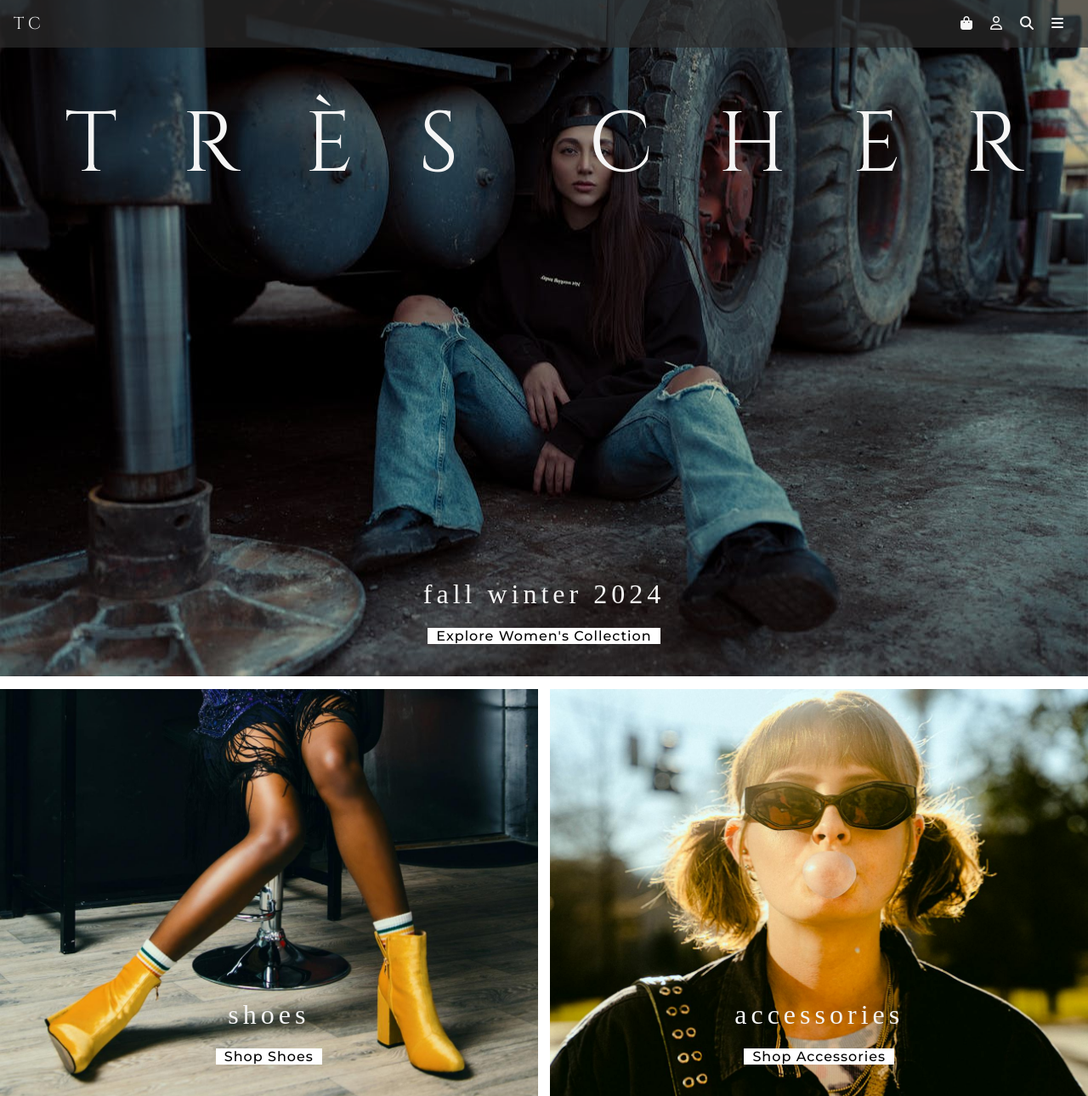
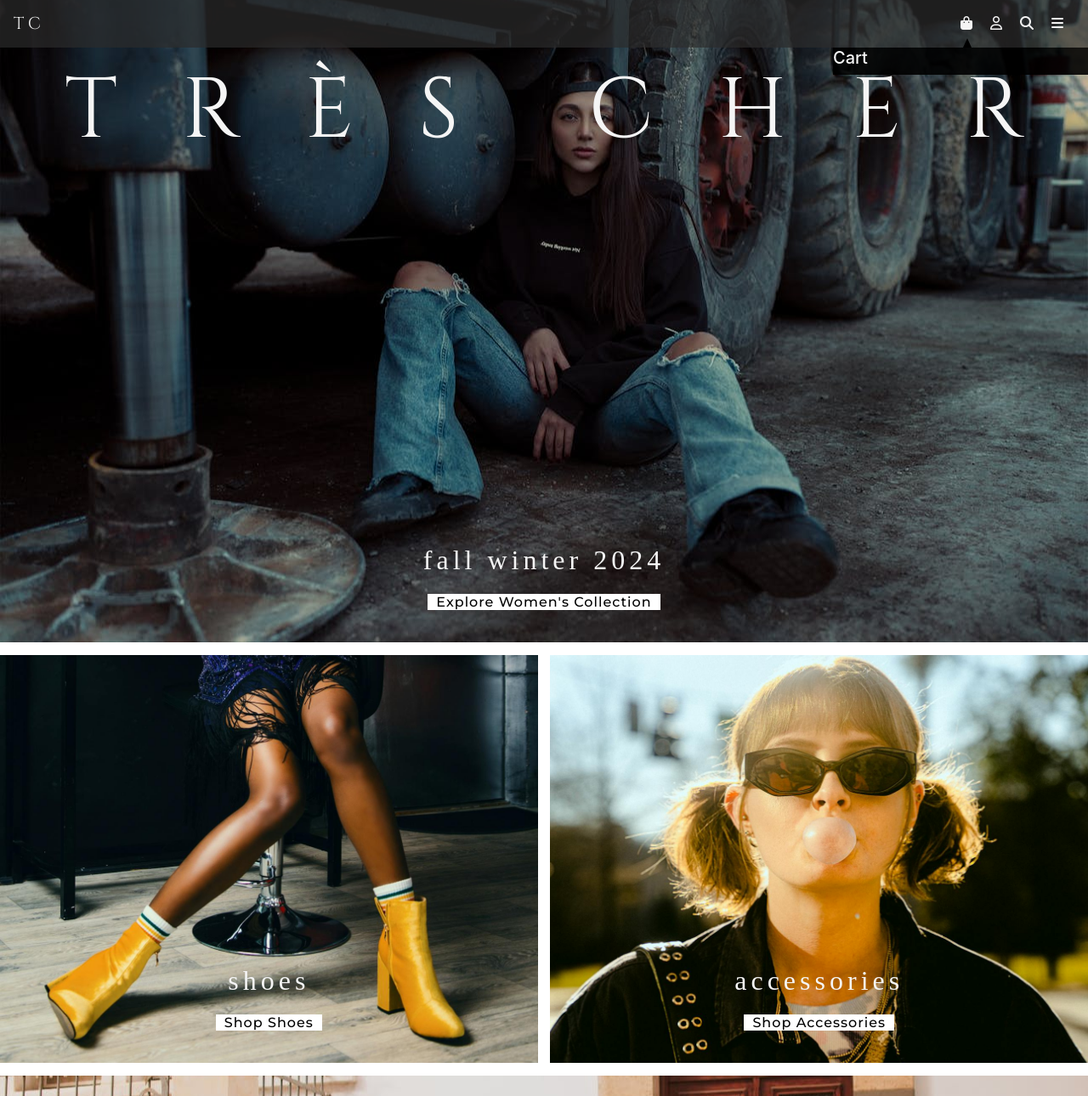
Before and after one commit to P-Worthington/tres-cher-project, a Flask app: page / in a window 1280 px wide. Shown: the top 1290 px of the page at 85% size. Run offline with Flask 3, Linux system fonts and the light colour scheme; some libraries are stand-ins or nearby versions; some web fonts are replaced.

Commit message:
cart popup added

```diff
--- a/static/css/style.css
+++ b/static/css/style.css
@@ -29,7 +29,7 @@
     background-position: center center;
     background-size: cover;
     margin-bottom: 15px;
-    margin-top: -60px;
+    margin-top: -100px;
 }
 
 #hero-bg a, #hero-bg i {
@@ -43,6 +43,32 @@
 
 #store-items {
     background-color: rgba(0, 0, 0, 0.9);
+}
+
+/*navbar popups*/
+
+.triangle {
+    width: 0px;
+    height: 0px;
+    border-style: solid;
+    border-width: 0 5.5px 11px 5.5px;
+    border-color: transparent transparent #000 transparent;
+    transform: rotate(0deg);
+    position: fixed;
+    right: 137px;
+    top: 45px;
+ }
+
+/*cart*/
+#cart {
+    position: sticky;
+    top: 55px;
+    right: -10px;
+    float: right;
+    z-index: 99;
+    background-color: rgba(0, 0, 0, 0.9);
+    width: 300px;
+    color: whitesmoke;
 }
 
 /*title*/
--- a/templates/index.html
+++ b/templates/index.html
@@ -2,21 +2,26 @@
 {% block content %}
 
     <header id="scroll-header">
-        <nav class="navbar navbar-expand-sm navbar-light">
+        <nav class="navbar navbar-expand navbar-light">
             <a class="navbar-brand" href="#">TC</a>
             <button class="navbar-toggler" type="button" data-toggle="collapse" data-target="#navbarNavDropdown" aria-controls="navbarNavDropdown" aria-expanded="false" aria-label="Toggle navigation">
                 <span class="navbar-toggler-icon"></span>
             </button>
             <div class="collapse navbar-collapse" id="navbarNavDropdown">
                 <ul class="navbar-nav ml-auto">
-                    <li class="nav-item active"><a class="nav-link" href="#"><i class="fa-solid fa-bag-shopping"></i> <span class="sr-only">(current)</span></a></li>
-                    <li class="nav-item"><a class="nav-link" href="#"><i class="fa-regular fa-user"></i></a></li>
-                    <li class="nav-item"><a class="nav-link" href="#"><i class="fa-solid fa-magnifying-glass"></i></a></li>
-                    <li class="nav-item"><a class="nav-link" href="#" id="navbarDropdownMenuLink" data-toggle="dropdown" aria-haspopup="true" aria-expanded="false" data-bs-auto-close="outside"><i class="fa-solid fa-bars"></i></a></li>
+                    <li class="nav-item active"><a class="nav-link" href="#"><i class="fa-solid fa-bag-shopping"></i></a></li>
+                    <li class="nav-item"><a class="nav-link" ><i class="fa-regular fa-user"></i></a></li>
+                    <li class="nav-item"><a class="nav-link" ><i class="fa-solid fa-magnifying-glass"></i></a></li>
+                    <li class="nav-item"><a class="nav-link" ><i class="fa-solid fa-bars"></i></a></li>
                 </ul>
             </div>
         </nav>
     </header>
+
+    <div id="cart">
+        <div class="triangle"></div>
+        <h5>Cart</h5>
+    </div>
 
 
     <div id="hero-bg">
@@ -177,5 +182,5 @@
     <script src="https://cdn.jsdelivr.net/npm/popper.js@1.16.0/dist/umd/popper.min.js" integrity="sha384-Q6E9RHvbIyZFJoft+2mJbHaEWldlvI9IOYy5n3zV9zzTtmI3UksdQRVvoxMfooAo" crossorigin="anonymous"></script>
     <script src="https://cdn.jsdelivr.net/npm/bootstrap@4.4.1/dist/js/bootstrap.min.js" integrity="sha384-wfSDF2E50Y2D1uUdj0O3uMBJnjuUD4Ih7YwaYd1iqfktj0Uod8GCExl3Og8ifwB6" crossorigin="anonymous"></script>
     <!--Link own js-->
-    <script src="assets/script/script.js"></script>
+    <script src="../static/js/header.js"></script>
 {% endblock %}
```
Also changed, not shown: static/js/header.js (added).
